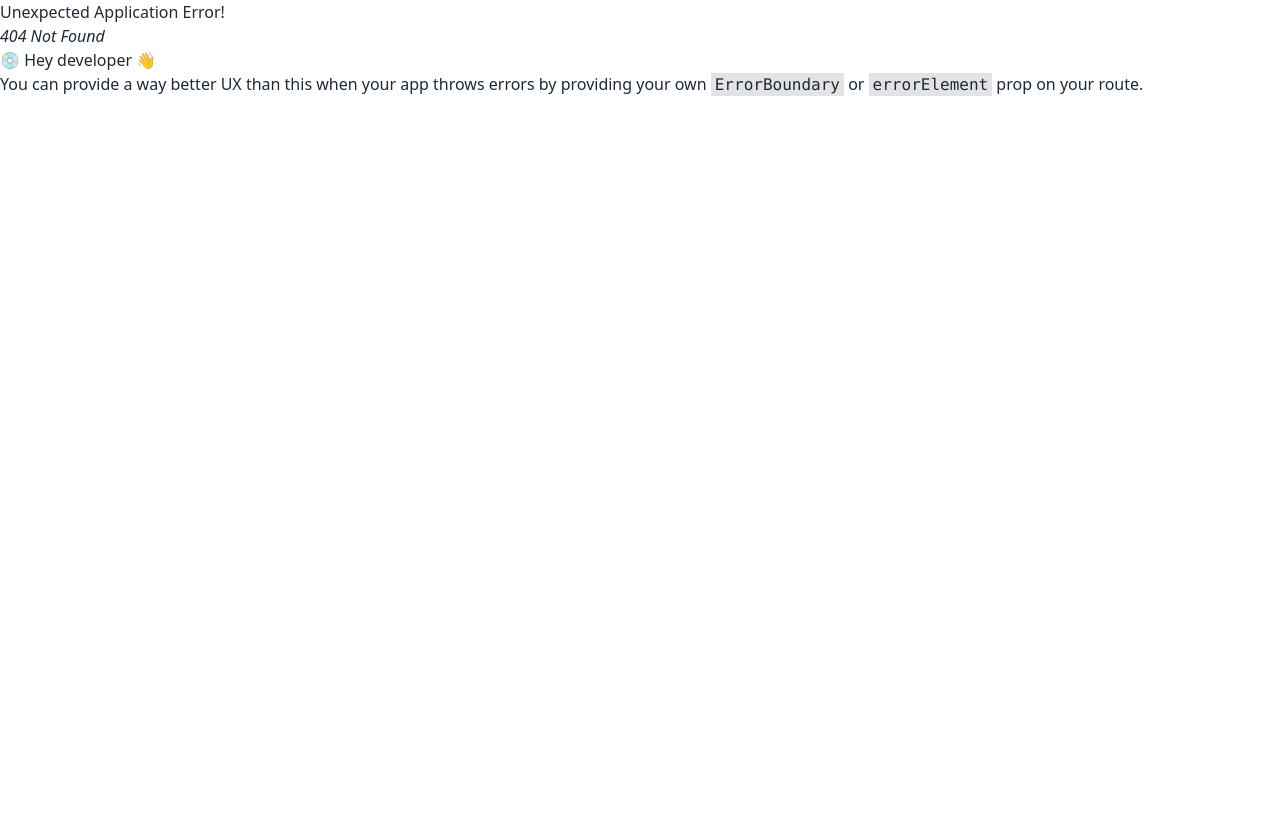
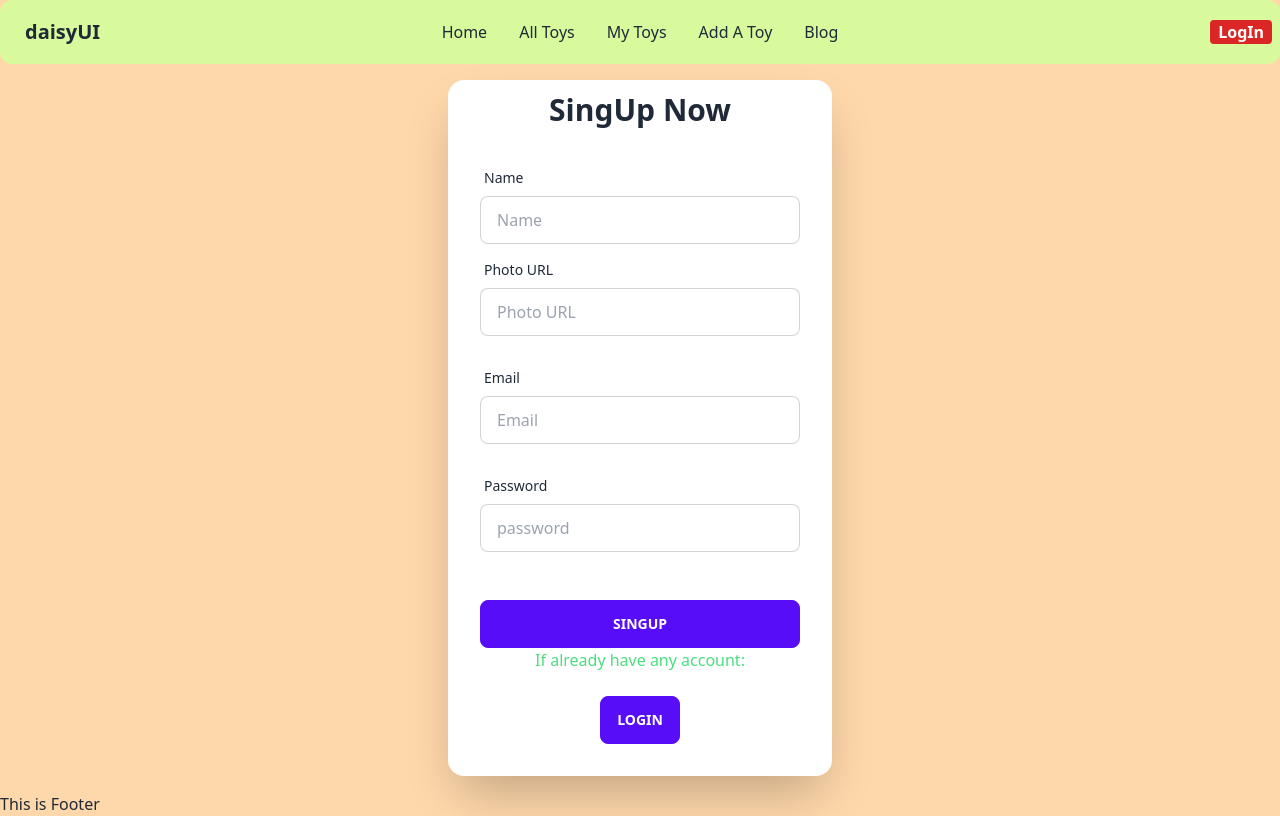
Before and after one commit to najmul905/toy-house-bd, a React (Vite) app: page /singUp in a window 1280 px wide. Before the commit this address had no page. Built offline with nearby package versions, Linux system fonts and the light colour scheme.

Commit message:
create a singUp and logIn form

```diff
--- a/src/App.jsx
+++ b/src/App.jsx
@@ -2,14 +2,18 @@ import { useState } from 'react'
 
 
 import './App.css'
-import Home from './Components/Home/Home/Home'
+
+import HeaderLayOut from './Components/Home/HeaderLayOut/HeaderLayOut'
+import Footer from './Components/Home/Footer/Footer'
 
 function App() {
 
 
   return (
     < div className=' bg-orange-200'>
-      <Home></Home>
+      <HeaderLayOut></HeaderLayOut>
+
+      <Footer></Footer>
     </div>
   )
 }
--- /dev/null
+++ b/src/Components/Home/AddToy/AddToy.jsx
@@ -0,0 +1,11 @@
+import React from 'react';
+
+const AddToy = () => {
+    return (
+        <div>
+            <h1>Add toy page</h1>
+        </div>
+    );
+};
+
+export default AddToy;
--- /dev/null
+++ b/src/Components/Home/AllToys/AllToyes.jsx
@@ -0,0 +1,11 @@
+import React from 'react';
+
+const AllToyes = () => {
+    return (
+        <div>
+            <h1>All toys page</h1>
+        </div>
+    );
+};
+
+export default AllToyes;
--- /dev/null
+++ b/src/Components/Home/Blog/Blog.jsx
@@ -0,0 +1,11 @@
+import React from 'react';
+
+const Blog = () => {
+    return (
+        <div>
+            <h1>My blog page</h1>
+        </div>
+    );
+};
+
+export default Blog;
--- a/src/Components/Home/Header/Header.jsx
+++ b/src/Components/Home/Header/Header.jsx
@@ -5,7 +5,7 @@ const Header = () => {
     return (
         <div className=''>
             {/*  Website logo, Website name, Home, All Toys, My Toys, Add A Toy, Blogs, and User profile picture. */}
-            <div className="navbar bg-lime-200">
+            <div className="navbar bg-lime-200 rounded-xl">
   <div className="navbar-start">
     <div className="dropdown">
       <label tabIndex={0} className="btn btn-ghost lg:hidden">
@@ -31,7 +31,7 @@ const Header = () => {
     </ul>
   </div>
   <div className="navbar-end">
-    <a className="btn">Get started</a>
+    <Link to='logIn'><button className='bg-red-600 text-white font-bold px-2 rounded'>LogIn</button></Link>
   </div>
 </div>
         </div>
--- a/src/Components/Home/Home/Home.jsx
+++ b/src/Components/Home/Home/Home.jsx
@@ -6,10 +6,10 @@ import Banner from '../Banner/Banner';
 const Home = () => {
     return (
         <div className='md:mx-12 mx-4'>
-            <HeaderLayOut></HeaderLayOut>
+
             <Banner></Banner>
             <h1>This is Home page</h1>
-            <Footer></Footer>
+
         </div>
     );
 };
--- /dev/null
+++ b/src/Components/Home/MyToyes/MyToys.jsx
@@ -0,0 +1,11 @@
+import React from 'react';
+
+const MyToys = () => {
+    return (
+        <div>
+           <h1>My Toys page</h1>
+        </div>
+    );
+};
+
+export default MyToys;
--- /dev/null
+++ b/src/Components/LogIn/LogIn.jsx
@@ -0,0 +1,45 @@
+import React from 'react';
+import { Link } from 'react-router-dom';
+
+const LogIn = () => {
+    return (
+        <div>
+            <h1>LogIn</h1>
+            <div className="">
+  <div className="hero-content ">
+    <div className="card flex-shrink-0 w-full max-w-sm shadow-2xl bg-base-100">
+    <h1 className="text-3xl mt-3 font-bold text-center">LogIn Now</h1>
+      <form className="card-body">
+        <div className="form-control">
+          <label className="label">
+            <span className="label-text">Email</span>
+          </label>
+          <input type="text" placeholder="Email" name='email' className="input input-bordered" required/>
+          <label className="label">
+          </label>
+        </div>
+        <div className="form-control">
+          <label className="label">
+            <span className="label-text">Password</span>
+          </label>
+          <input type="password" placeholder="password" name='password' className="input input-bordered" required/>
+          <label className="label">
+          </label>
+        </div>
+        <div className="form-control mt-6">
+          <button className="btn btn-primary">LogIn</button>
+
+          <br />
+          <div className='text-center'> <Link to="/singUp"><button className="btn btn-link">Create a new account</button></Link></div>
+
+        </div>
+      </form>
+    </div>
+  </div>
+</div>
+
+        </div>
+    );
+};
+
+export default LogIn;
--- /dev/null
+++ b/src/Components/SingUp/SingUp.jsx
@@ -0,0 +1,59 @@
+import React from 'react';
+import { Link } from 'react-router-dom';
+
+const SingUp = () => {
+    return (
+        <div>
+            <div className="">
+  <div className="hero-content ">
+    <div className="card flex-shrink-0 w-full max-w-sm shadow-2xl bg-base-100">
+    <h1 className="text-3xl mt-3 font-bold text-center">SingUp Now</h1>
+      <form className="card-body">
+        <div className="form-control">
+          <label className="label">
+            <span className="label-text">Name</span>
+          </label>
+          <input type="text" placeholder="Name" name='name' className="input input-bordered" required/>
+        </div>
+        <div className="form-control">
+          <label className="label">
+            <span className="label-text">Photo URL</span>
+          </label>
+          <input type="text" placeholder="Photo URL" name='Photo URL' className="input input-bordered" required/>
+          <label className="label">
+          </label>
+        </div>
+        <div className="form-control">
+          <label className="label">
+            <span className="label-text">Email</span>
+          </label>
+          <input type="text" placeholder="Email" name='email' className="input input-bordered" required/>
+          <label className="label">
+          </label>
+        </div>
+        <div className="form-control">
+          <label className="label">
+            <span className="label-text">Password</span>
+          </label>
+          <input type="password" placeholder="password" name='password' className="input input-bordered" required/>
+          <label className="label">
+          </label>
+        </div>
+        <div className="form-control mt-6">
+          <button className="btn btn-primary">SingUp</button>
+          <h1 className='text-center text-green-400'>If already have any account:</h1>
+          <br />
+          <div className='text-center'> <Link to="/logIn">          <button className="btn btn-primary">LogIn</button>
+</Link></div>
+
+        </div>
+      </form>
+    </div>
+  </div>
+</div>
+
+        </div>
+    );
+};
+
+export default SingUp;
```
Also changed, not shown: src/main.jsx (+37 -0 lines).
